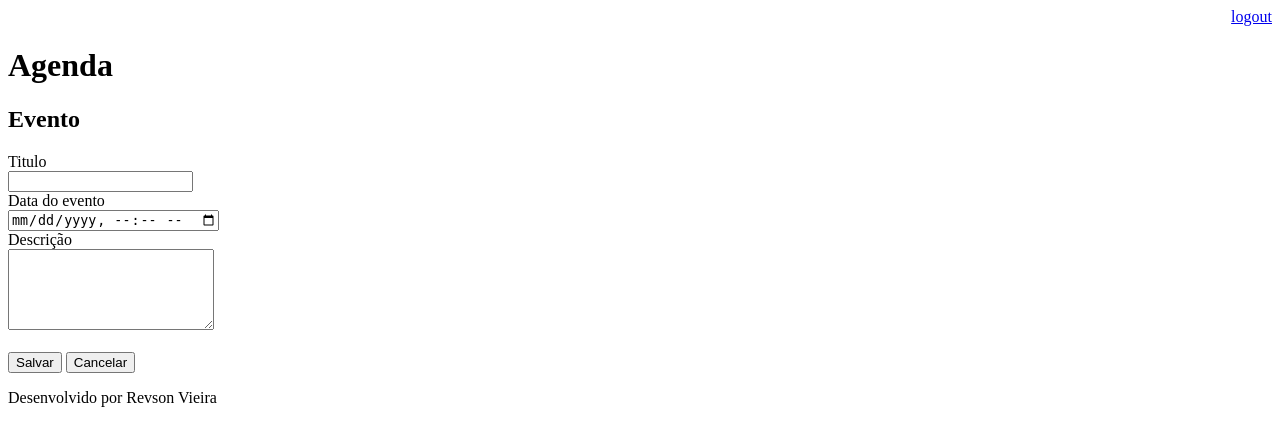
After one commit to RevsonV/agenda, a Django app: page /agenda/evento/ in a window 1280 px wide. The commit adds this page. Shown: the top 446 px of the page. Run offline with Django 4.2, Linux system fonts and the light colour scheme; a user stored in the database is signed in.

Commit message:
Incluído template para inserção de eventos da agenda.

```diff
--- a/agenda/urls.py
+++ b/agenda/urls.py
@@ -21,6 +21,8 @@ from django.views.generic import RedirectView
 urlpatterns = [
     path("admin/", admin.site.urls),
     path("agenda/", views.lista_ventos),
+    path("agenda/evento/", views.evento),
+    path("agenda/evento/submit", views.submit_evento),
     path("", RedirectView.as_view(url='/agenda/')),
     path("login/", views.login_user),
     path("login/submit", views.submit_login),
--- a/core/views.py
+++ b/core/views.py
@@ -33,3 +33,22 @@ def lista_ventos(request):
     evento = Evento.objects.filter(usuario=usuario)
     dados = {'eventos': evento}
     return render(request, 'agenda.html', dados)
+
+@login_required(login_url='/login/')
+def evento(request):
+    return render(request, 'evento.html')
+
+@login_required(login_url='/login/')
+def submit_evento(request):
+    if request.POST:
+        titulo = request.POST.get('titulo')
+        data_evento = request.POST.get('data_evento')
+        descricao = request.POST.get('descricao')
+        usuario = request.user
+        Evento.objects.create(
+            titulo=titulo,
+            data_evento=data_evento,
+            descricao=descricao,
+            usuario=usuario
+        )
+    return redirect('/')
--- a/templates/agenda.html
+++ b/templates/agenda.html
@@ -2,6 +2,11 @@
 
 {% block content %}
     <h1>Agendamentos</h1>
+
+    <a href="evento/">
+        <button type="button">Novo evento</button>
+    </a>
+
     <ul>
         {% for evento in eventos %}
             <!-- <b>{{ evento.titulo }} - {{ evento.data_evento }}</b><br> -->
--- /dev/null
+++ b/templates/evento.html
@@ -0,0 +1,26 @@
+{% extends "model-page.html" %}
+
+{% block content %}
+
+    <h2>Evento</h2>
+
+    <form action="submit" method="post"> {% csrf_token %}
+        <label for="titulo">Titulo</label>
+        <br>
+        <input type="text" name="titulo">
+        <br>
+        <label for="data_evento">Data do evento</label>
+        <br>
+        <input type="datetime-local" name="data_evento">
+        <br>
+        <label for="descricao">Descrição</label>
+        <br>
+        <textarea name="descricao" cols="23" rows="5"></textarea>
+        <br><br>
+        <button type="submit">Salvar</button>
+        <a href="/">
+            <button type="button">Cancelar</button>
+        </a>
+    </form>
+
+{% endblock %}
```
Also changed, not shown: db.sqlite3.
